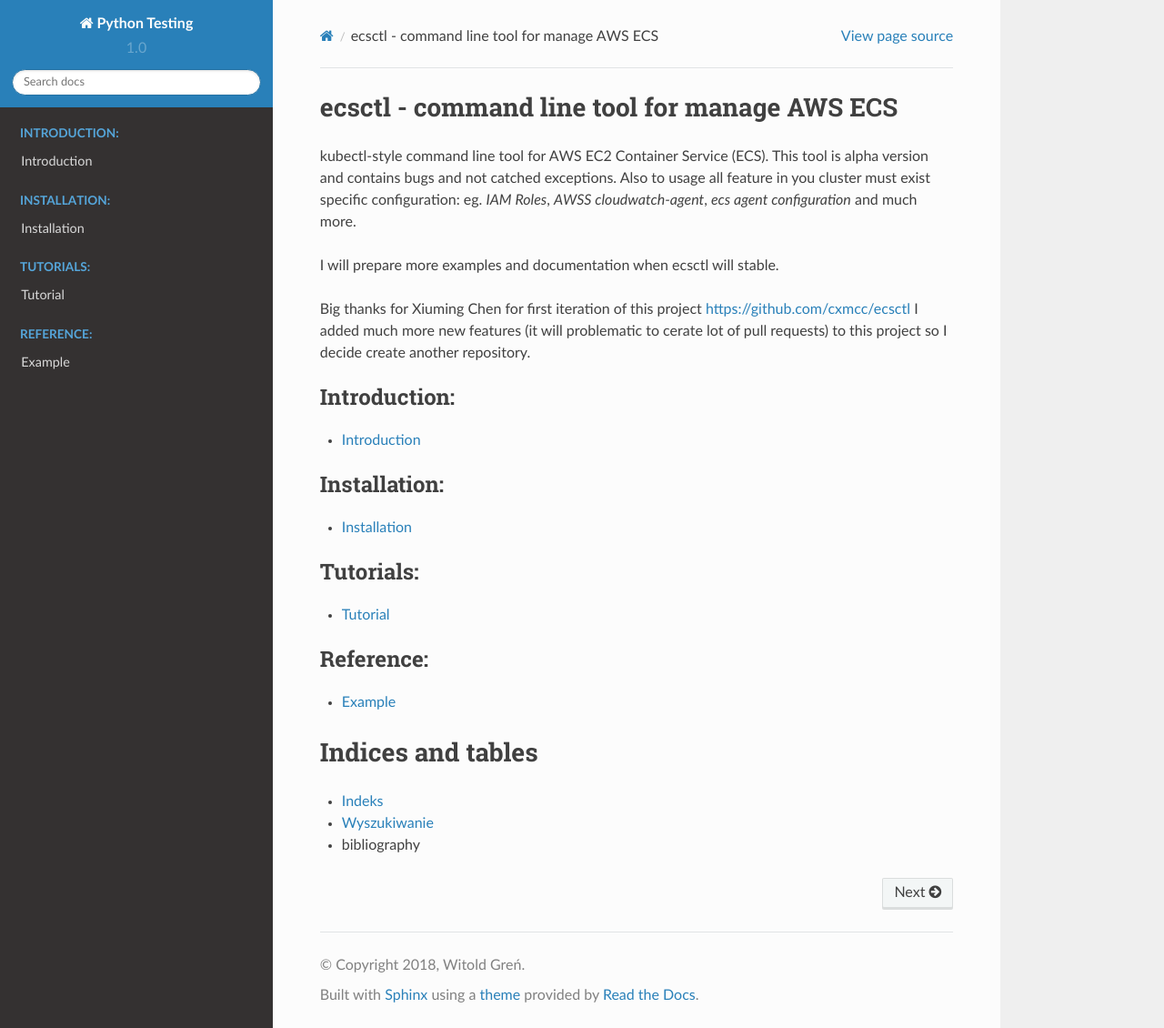
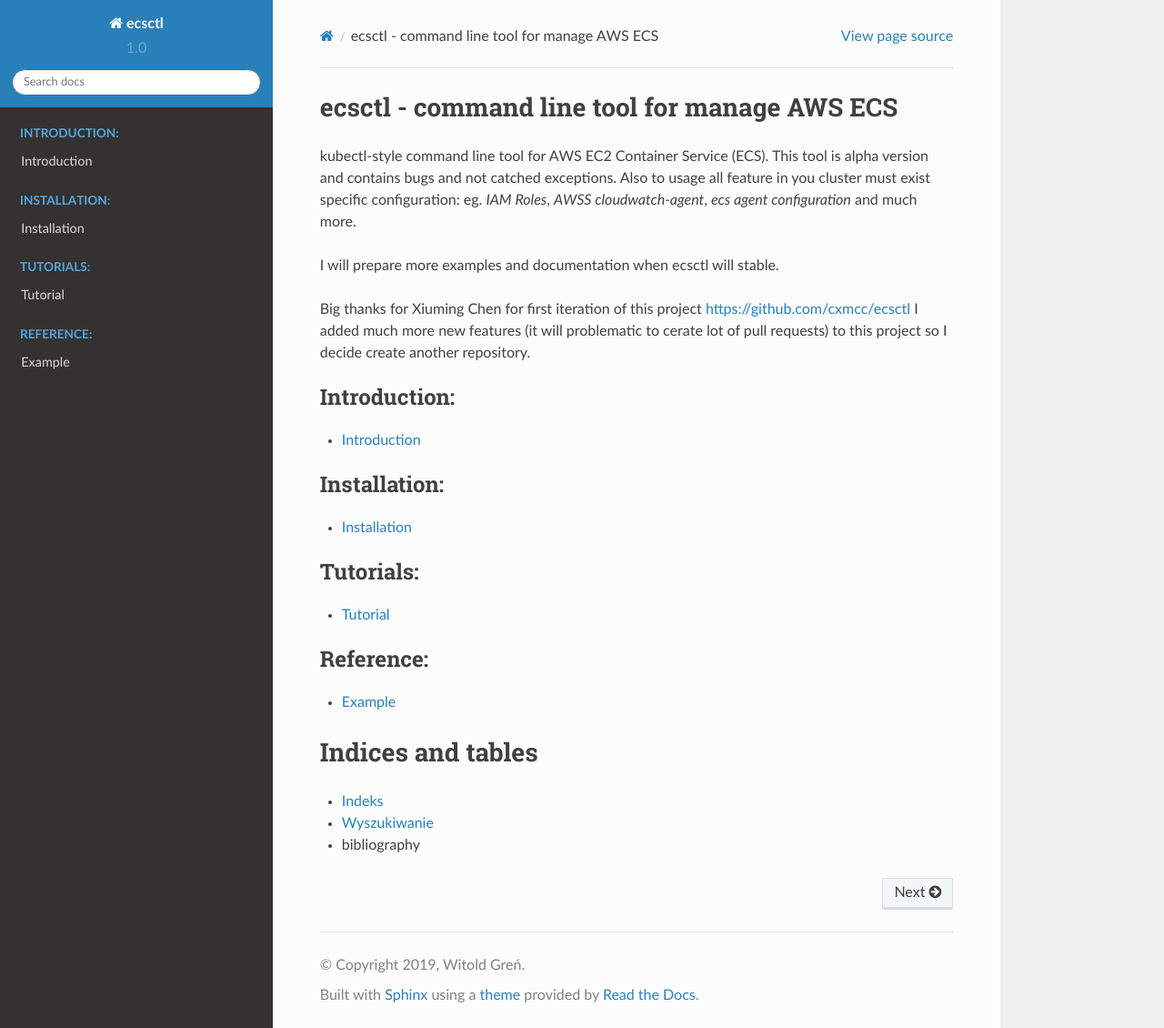
Before and after one commit to witold-gren/ecsctl, a Sphinx documentation site: the page built from docs/index.rst, in a window 1280 px wide and 1130 px high. Shown: the whole window at 91% size. Built offline with Sphinx 7.4.7 and the Read the Docs theme 2.0.0, drawn with Linux system fonts in a browser that asks for light colours.

Commit message:
update docs configuration

```diff
--- a/docs/conf.py
+++ b/docs/conf.py
@@ -53,8 +53,8 @@
 master_doc = 'index'
 
 # General information about the project.
-project = 'Python Testing'
-copyright = '2018, Witold Greń'
+project = 'ecsctl'
+copyright = '2019, Witold Greń'
 author = 'Witold Greń'
 
 # The version info for the project you're documenting, acts as replacement for
```
